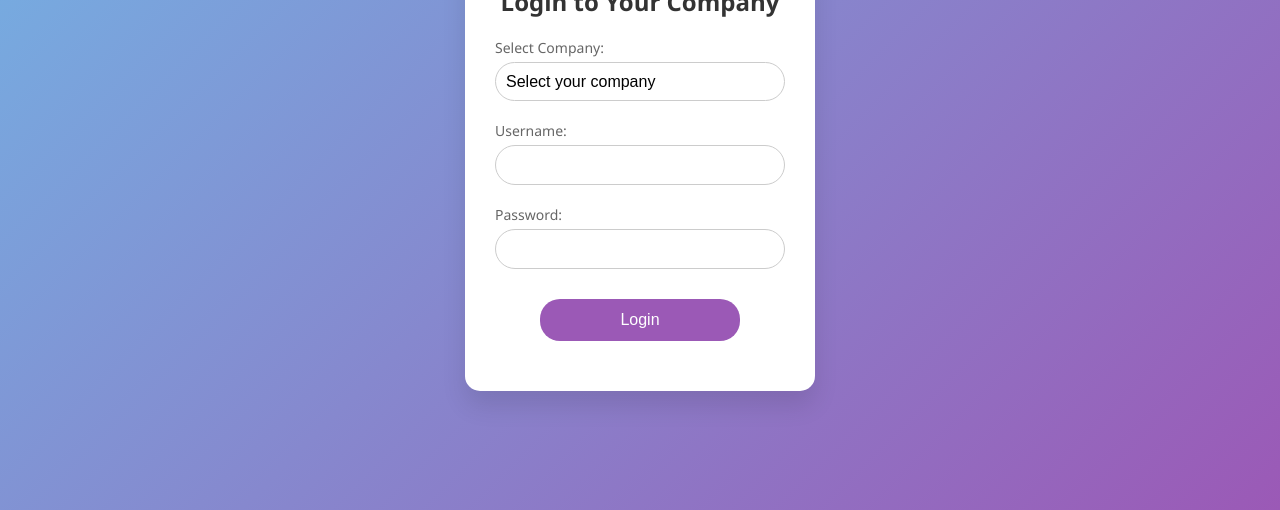
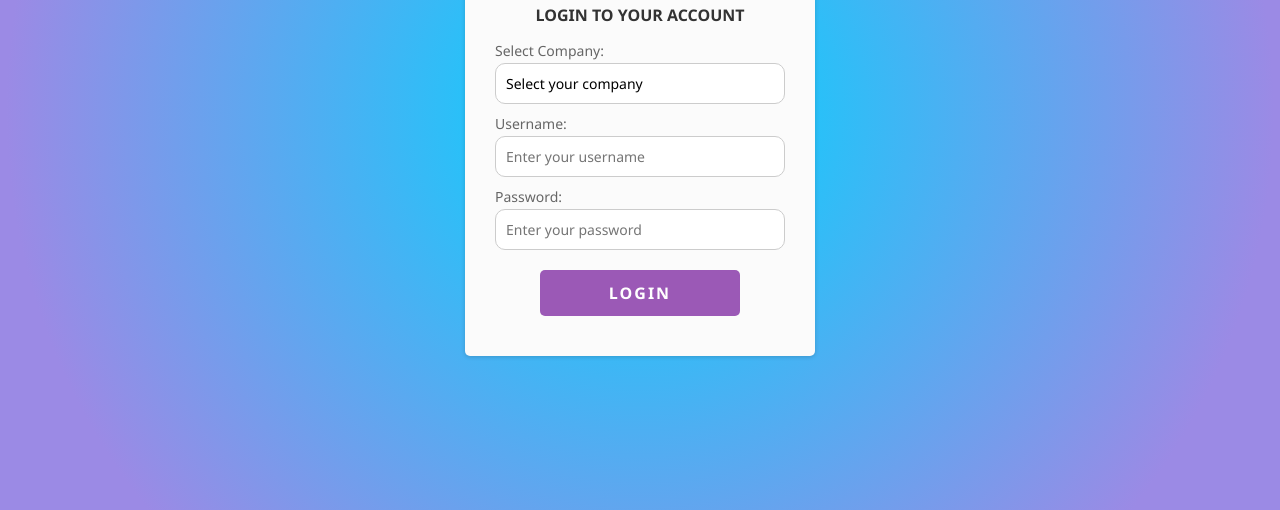
Before and after one commit to RajuRoyxRoy/Robert, a plain HTML site: page index.html in a window 1280 px wide. Shown: the part 290-800 px from the top of the page. Drawn offline with Linux system fonts and the light colour scheme.

Commit message:
login screen changes

```diff
--- a/index.html
+++ b/index.html
@@ -4,115 +4,12 @@
     <meta charset="UTF-8">
     <meta name="viewport" content="width=device-width, initial-scale=1.0">
     <title>Multi-Company Login</title>
-    <style>
-        /* Existing styles remain the same */
-        * {
-            margin: 0;
-            padding: 0;
-            box-sizing: border-box;
-        }
-        body {
-            font-family: 'Segoe UI', Tahoma, Geneva, Verdana, sans-serif;
-            background: linear-gradient(135deg, #71b7e6, #9b59b6);
-            height: 100vh;
-            display: flex;
-            justify-content: center;
-            align-items: center;
-        }
-        .login-container {
-            background: white;
-            padding: 30px;
-            width: 350px;
-            border-radius: 15px;
-            box-shadow: 0px 15px 25px rgba(0, 0, 0, 0.1);
-            text-align: center;
-        }
-        .login-container h2 {
-            margin-bottom: 20px;
-            font-size: 24px;
-            color: #333;
-            font-weight: bold;
-        }
-        .form-group {
-            margin-bottom: 20px;
-            text-align: left;
-        }
-        .form-group label {
-            font-size: 14px;
-            color: #666;
-            display: block;
-            margin-bottom: 5px;
-        }
-        .form-group input, .form-group select {
-            width: 100%;
-            padding: 10px;
-            border-radius: 5px;
-            border: 1px solid #ccc;
-            font-size: 16px;
-            transition: all 0.3s ease;
-        }
-        .form-group input[type="text"], .form-group input[type="password"] {
-            border-radius: 20px; /* pill shape */
-            padding: 10px;
-        }
-        .form-group select {
-            border-radius: 20px; /* pill shape */
-            padding: 10px;
-            background: #fff;
-            appearance: none;
-            -webkit-appearance: none;
-            -moz-appearance: none;
-        }
-        .form-group input:focus, .form-group select:focus {
-            border-color: #9b59b6;
-        }
-        .login-button {
-            width: 200px; /* set a fixed width of 200 pixels */
-            padding: 12px;
-            background-color: #9b59b6;
-            color: white;
-            border: none;
-            border-radius: 20px; /* pill shape */
-            font-size: 16px;
-            cursor: pointer;
-            transition: background-color 0.3s ease;
-            margin-top: 10px;
-        }
-        .login-button:hover {
-            background-color: #8e44ad;
-        }
-        .login-container::before {
-            content: "";
-            position: absolute;
-            top: 0;
-            left: 0;
-            right: 0;
-            height: 150px;
-            background: linear-gradient(135deg, #71b7e6, #9b59b6);
-            border-top-left-radius: 15px;
-            border-top-right-radius: 15px;
-            z-index: -1;
-        }
-        .login-container .logo {
-            width: 100px;
-            margin-bottom: 20px;
-        }
-        .form-group select {
-            background: #fff;
-            appearance: none;
-            -webkit-appearance: none;
-            -moz-appearance: none;
-        }
-        .form-group select:focus {
-            outline: none;
-        }
-    </style>
+    <link rel="stylesheet" href="style.css">
 </head>
 <body>
-
 <div class="login-container">
     <img src="./image/R.B.png" alt="RB Logo" class="logo">
-    <h2>Login to Your Company</h2>
+    <h2>LOGIN TO YOUR ACCOUNT</h2>
     <form id="loginForm">
         <div class="form-group">
             <label for="company">Select Company:</label>
@@ -127,15 +24,15 @@
 
         <div class="form-group">
             <label for="username">Username:</label>
-            <input type="text" id="username" name="username" required>
+            <input type="text" id="username" name="username" placeholder="Enter your username" required>
         </div>
 
         <div class="form-group">
             <label for="password">Password:</label>
-            <input type="password" id="password" name="password" required>
+            <input type="password" id="password" name="password" placeholder="Enter your password" required>
         </div>
 
-        <button type="submit" class="login-button">Login</button>
+        <button type="submit" class="login-button">LOGIN</button>
     </form>
     <div id="message" style="margin-top: 20px; color: red;"></div>
 </div>
--- /dev/null
+++ b/rbgroup.css
@@ -0,0 +1,132 @@
+* {
+    margin: 0;
+    padding: 0;
+    box-sizing: border-box;
+    font-family:'Segoe UI', Tahoma, Geneva, Verdana, sans-serif;
+
+}
+
+.container {
+    display: flex;
+    min-height: 100vh;
+}
+
+/* Sidebar Styles */
+.sidebar {
+    width: 250px;
+    background: #1a4b8c;
+    color: white;
+    padding: 20px;
+    transition: 0.3s;
+}
+
+.logo-container {
+    text-align: center;
+    padding: 20px 0;
+    margin-bottom: 30px;
+}
+
+.logo-container img {
+    width: 180px;
+    height: 180px;
+    margin-bottom: 10px;
+    border-radius: 50%;
+}
+
+.sidebar-menu {
+    list-style: none;
+}
+
+.sidebar-menu li {
+    margin-bottom: 15px;
+}
+
+.sidebar-menu a {
+    color: white;
+    text-decoration: none;
+    display: flex;
+    align-items: center;
+    padding: 10px;
+    border-radius: 5px;
+    transition: 0.3s;
+}
+
+.sidebar-menu a:hover {
+    background: #2c5aa0;
+}
+
+.sidebar-menu i {
+    margin-right: 10px;
+    width: 20px;
+    text-align: center;
+}
+
+/* Main Content Styles */
+.main-content {
+    flex: 1;
+    padding: 40px;
+    background: #f4f6f9;
+}
+
+.cards-container {
+    display: grid;
+    grid-template-columns: repeat(auto-fit, minmax(250px, 1fr));
+    gap: 20px;
+    padding: 20px;
+}
+
+.card {
+    background: white;
+    padding: 30px;
+    border-radius: 10px;
+    box-shadow: 0 2px 5px rgba(0,0,0,0.1);
+    text-align: center;
+    cursor: pointer;
+    transition: 0.3s;
+}
+
+.card:hover {
+    transform: translateY(-5px);
+    box-shadow: 0 5px 15px rgba(0,0,0,0.2);
+}
+
+.card i {
+    font-size: 50px;
+    margin-bottom: 20px;
+    color: #1a4b8c;
+}
+
+.card h3 {
+    color: #333;
+    margin-bottom: 15px;
+    font-size: 24px;
+}
+
+/* Responsive Design */
+@media (max-width: 768px) {
+    .sidebar {
+        width: 70px;
+        padding: 10px;
+    }
+
+    .logo-container img {
+        width: 50px;
+    }
+
+    .sidebar-menu span {
+        display: none;
+    }
+
+    .sidebar-menu i {
+        margin-right: 0;
+    }
+
+    .main-content {
+        padding: 10px;
+    }
+
+    .cards-container {
+        grid-template-columns: 1fr;
+        padding: 10px;
+    }
+}
--- /dev/null
+++ b/style.css
@@ -0,0 +1,128 @@
+        :root{
+            --font :  'Segoe UI', Tahoma, Geneva, Verdana, sans-serif;
+            --light-grey: #fbfbfb;
+
+        }
+
+        /* Existing styles remain the same */
+        * {
+            margin: 0;
+            padding: 0;
+            box-sizing: border-box;
+        }
+        body {
+            font-family: var(--font);
+            background: radial-gradient(circle, rgba(0,212,255,1) 1%, rgba(155,138,229,1) 84%);
+            background-color: #71b7e6;
+            min-height: 100vh;
+            width: 100%;
+            display: flex;
+            justify-content: center;
+            align-items: center;
+        }
+        .login-container {
+            background: var(--light-grey);
+            padding: 20px 30px;
+            width: 350px;
+            height: fit-content;
+            display: flex;
+            flex-direction: column;
+            border-radius: 5px;
+            box-shadow: rgba(0, 0, 0, 0.16) 0px 1px 4px;
+            text-align: center;
+        }
+        .login-container .logo{
+
+            border: 1px solid black;
+            align-self: center;
+            border-radius: 50%;
+        }
+        .login-container h2 {
+            margin-bottom: 15px;
+            font-size: 1em;
+            color: #333;
+            font-weight: bold;
+        }
+        .form-group {
+            margin-bottom: 10px;
+            text-align: left;
+            font-family: var(--font);
+        }
+        .form-group label {
+            font-size: 14px;
+            color: #666;
+            display: block;
+            margin-bottom: 3px;
+            font-weight: 500;
+        }
+        .form-group input, .form-group select {
+            width: 100%;
+            padding: 5px 10px;
+            border-radius: 5px;
+            border: 1px solid #ccc;
+            font-size: 14px;
+            transition: all 0.3s ease;
+            font-family: var(--font);
+
+        }
+        .form-group input:focus{
+            outline: none;
+        }
+        .form-group input[type="text"], .form-group input[type="password"] {
+            border-radius: 10px; /* pill shape */
+            padding: 10px;
+        }
+        .form-group select {
+            border-radius: 10px; /* pill shape */
+            padding: 10px;
+            background: #fff;
+            appearance: none;
+            -webkit-appearance: none;
+            -moz-appearance: none;
+        }
+        .form-group input:focus, .form-group select:focus {
+            border-color: #9b59b6;
+        }
+        .login-button {
+            width: 200px; /* set a fixed width of 200 pixels */
+            padding: 12px;
+            background-color: #9b59b6;
+            color: white;
+            border: none;
+            border-radius: 5px; /* pill shape */
+            font-size: 16px;
+            cursor: pointer;
+            transition: background-color 0.3s ease;
+            margin-top: 10px;
+            letter-spacing: 2px;
+            font-family: var(--font);
+            font-weight: bold;
+        }
+        .login-button:hover {
+            background-color: #8e44ad;
+        }
+        /* .login-container::before {
+            content: "";
+            position: absolute;
+            top: 0;
+            left: 0;
+            right: 0;
+            height: 150px;
+            background: linear-gradient(135deg, #71b7e6, #9b59b6);
+            border-top-left-radius: 15px;
+            border-top-right-radius: 15px;
+            z-index: -1;
+        } */
+        .login-container .logo {
+            width: 100px;
+            margin-bottom: 20px;
+        }
+        .form-group select {
+            background: #fff;
+            appearance: none;
+            -webkit-appearance: none;
+            -moz-appearance: none;
+        }
+        .form-group select:focus {
+            outline: none;
+        }
```
Also changed, not shown: rbgroup.html (+1 -134 lines).
